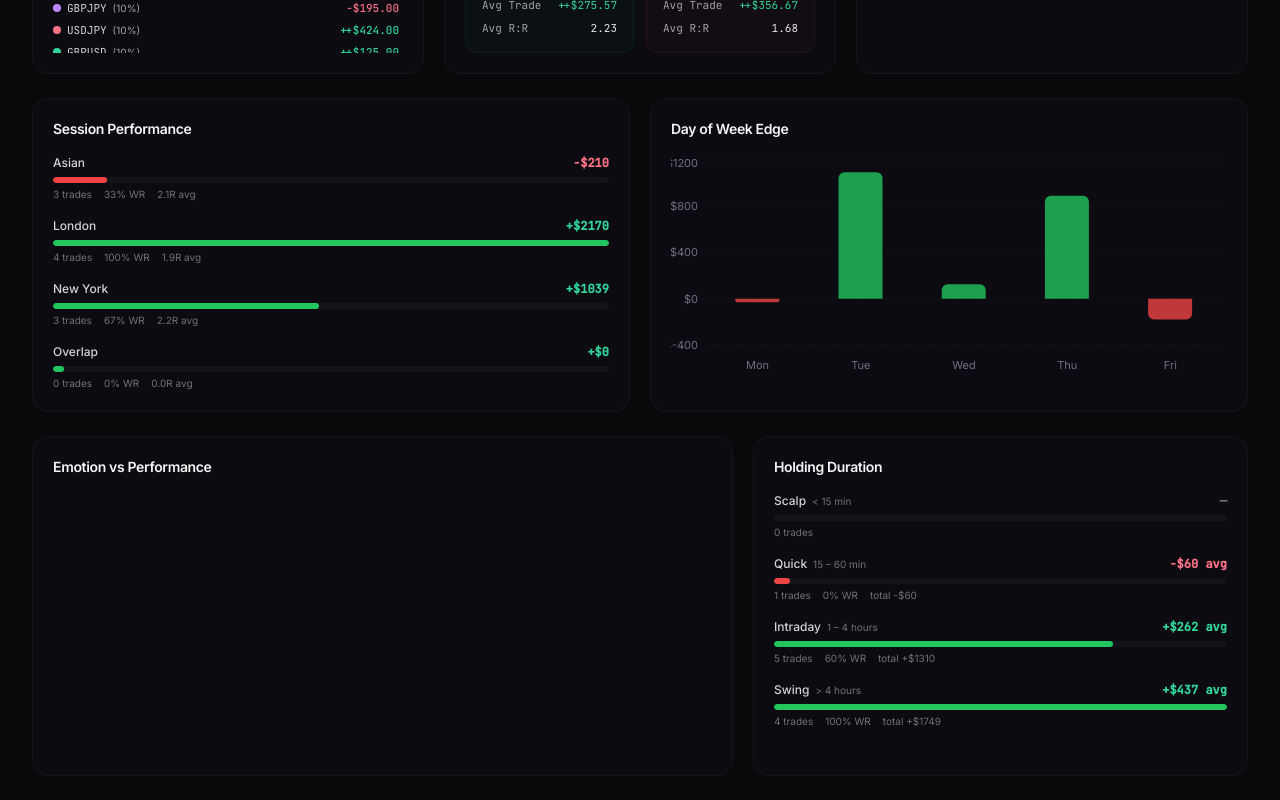
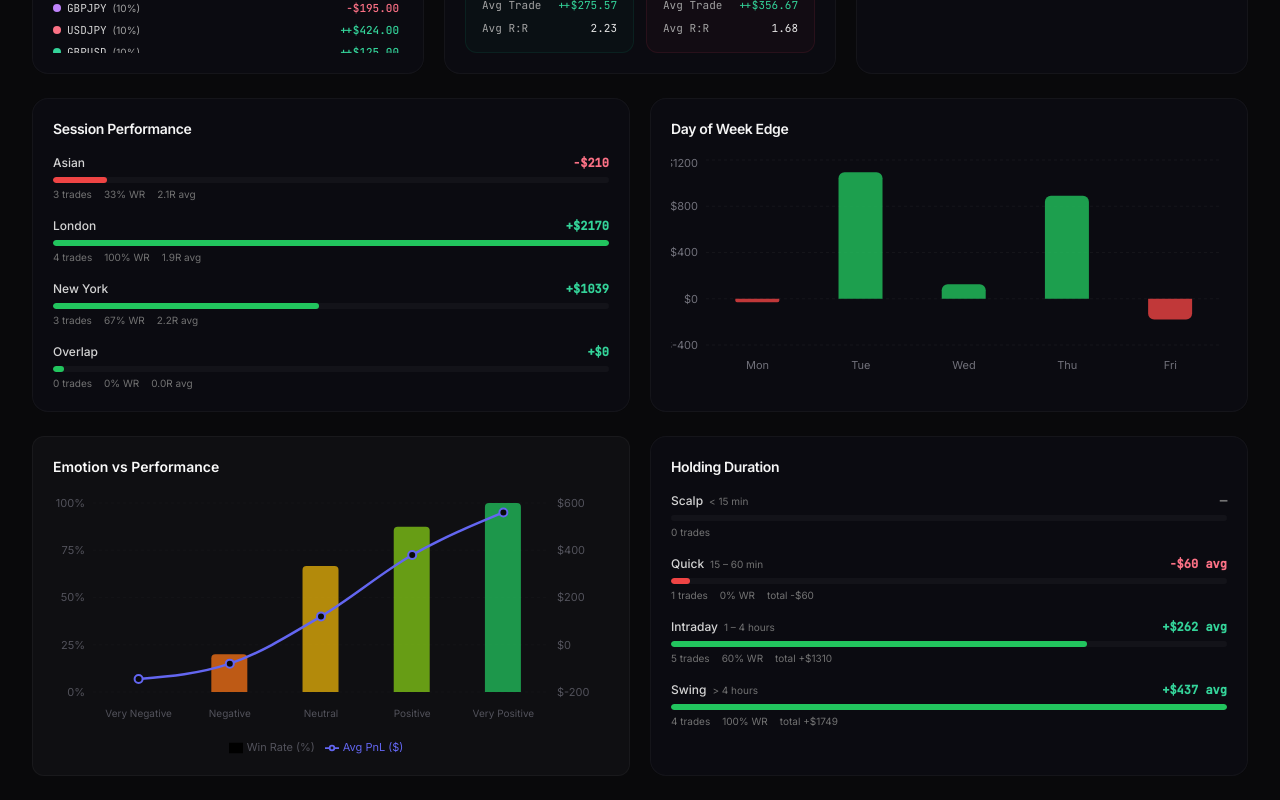
Before and after one commit to hyPe57/vertex, a Next.js app: page /analytics in a window 1280 px wide. Shown: the part 984-1784 px from the top of the page. Built offline with nearby package versions, Linux system fonts and the light colour scheme.

Commit message:
fix: restore exact original Emotion vs Performance component and 50/50 layout

```diff
--- a/src/app/(app)/analytics/page.tsx
+++ b/src/app/(app)/analytics/page.tsx
@@ -329,14 +329,10 @@ export default function AnalyticsPage() {
         <DayOfWeekChart trades={filteredTrades} />
       </div>
 
-      {/* ─── ROW 4: Psychology & Trade Duration (7 cols / 5 cols) ─── */}
-      <div className="grid grid-cols-1 lg:grid-cols-12 gap-5">
-        <div className="lg:col-span-7">
-          <EmotionCorrelation />
-        </div>
-        <div className="lg:col-span-5">
-          <DurationBreakdown trades={filteredTrades} />
-        </div>
+      {/* ─── ROW 4: Psychology & Trade Duration (50/50) ─── */}
+      <div className="grid grid-cols-1 lg:grid-cols-2 gap-5">
+        <EmotionCorrelation />
+        <DurationBreakdown trades={filteredTrades} />
       </div>
     </div>
   );
--- a/src/components/analytics/emotion-correlation.tsx
+++ b/src/components/analytics/emotion-correlation.tsx
@@ -65,8 +65,8 @@ const CustomTooltip = ({ active, payload }: any) => {
 
 export function EmotionCorrelation() {
   return (
-    <div className="bg-[#0c0d14]/75 backdrop-blur-md rounded-2xl p-5 border border-white/[0.04] flex flex-col min-h-[340px]">
-      <h3 className="text-sm font-semibold text-neutral-100 tracking-tight mb-4">
+    <Card className="p-5 h-full flex flex-col min-h-[340px]">
+      <h3 className="text-sm font-semibold text-[var(--text-primary)] mb-4">
         Emotion vs Performance
       </h3>
       <div className="flex-1">
@@ -142,6 +142,6 @@ export function EmotionCorrelation() {
           </ComposedChart>
         </ResponsiveContainer>
       </div>
-    </div>
+    </Card>
   );
 }
```
